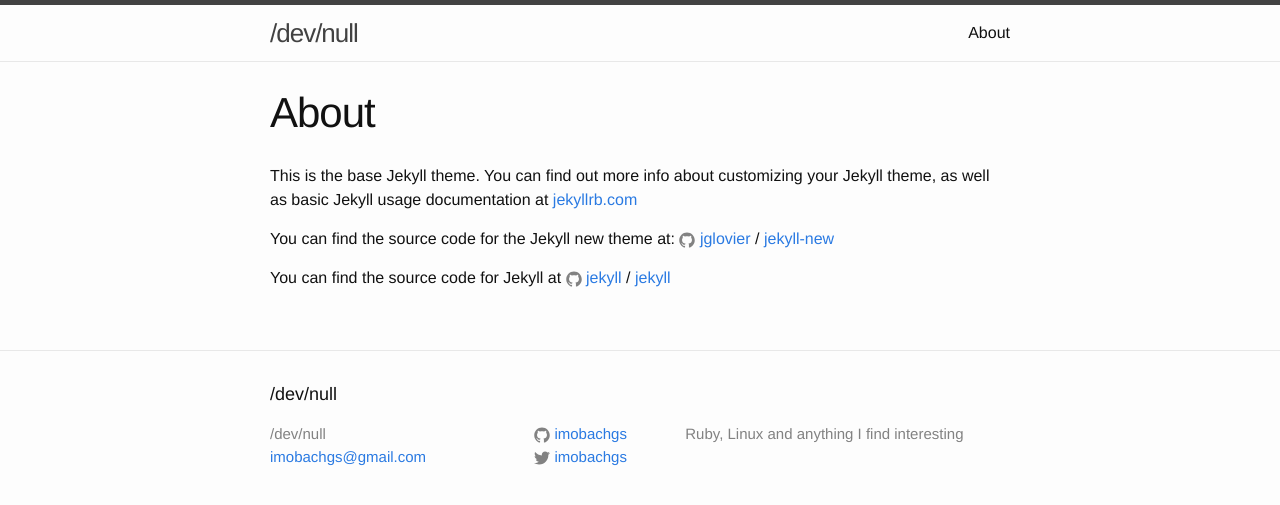
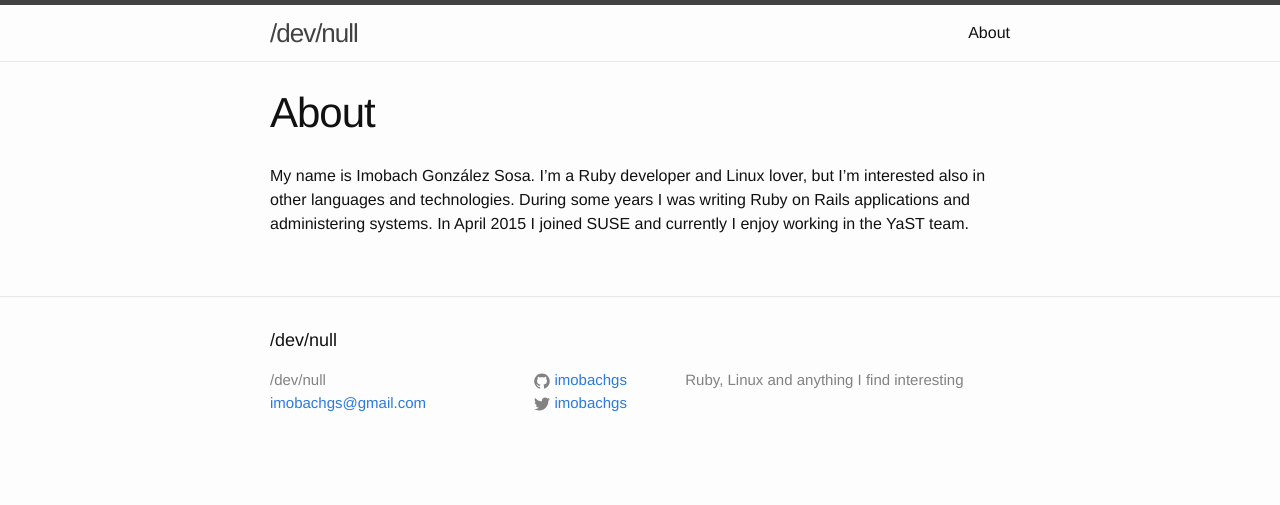
Before and after one commit to imobachgs/imobachgs.github.io, a Jekyll site: the page built from about.md, in a window 1280 px wide. Shown: the top 505 px of the page. Built offline with Jekyll 4.4.1, drawn with Linux system fonts in a browser that asks for light colours.

Commit message:
Update About page

```diff
--- a/about.md
+++ b/about.md
@@ -4,12 +4,8 @@ title: About
 permalink: /about/
 ---
 
-This is the base Jekyll theme. You can find out more info about customizing your Jekyll theme, as well as basic Jekyll usage documentation at [jekyllrb.com](http://jekyllrb.com/)
-
-You can find the source code for the Jekyll new theme at:
-{% include icon-github.html username="jglovier" %} /
-[jekyll-new](https://github.com/jglovier/jekyll-new)
-
-You can find the source code for Jekyll at
-{% include icon-github.html username="jekyll" %} /
-[jekyll](https://github.com/jekyll/jekyll)
+My name is Imobach González Sosa. I'm a Ruby developer and Linux
+lover, but I'm interested also in other languages and
+technologies. During some years I was writing Ruby on Rails applications
+and administering systems. In April 2015 I joined SUSE and currently I
+enjoy working in the YaST team.
```
